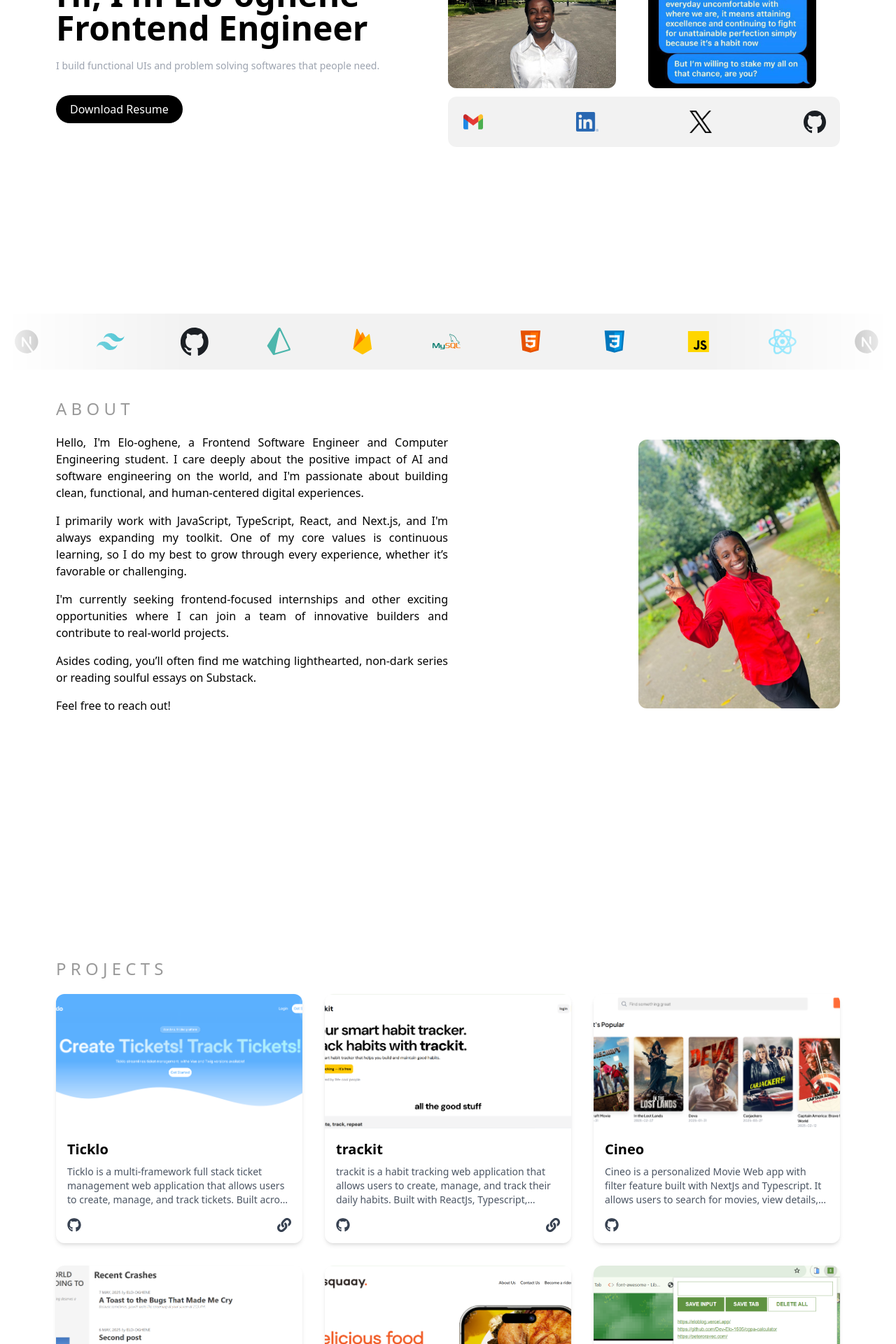
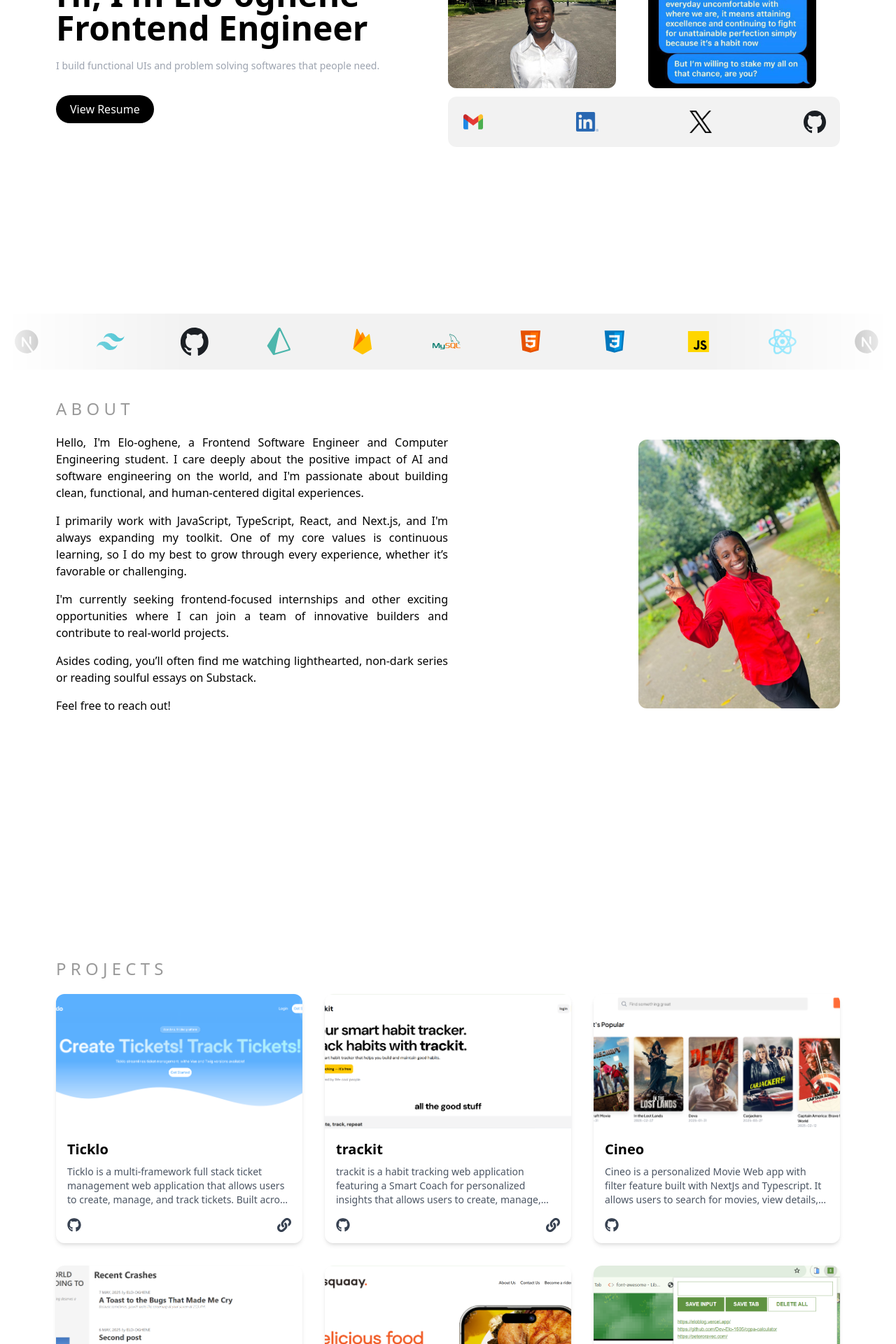
Before and after one commit to Dev-Elo-1505/Personal-Website, a React (Vite) app: page / in a window 1280 px wide. Shown: the part 420-2340 px from the top of the page at 70% size. Built offline with nearby package versions, Linux system fonts and the light colour scheme; no server answers.

Commit message:
changes: text and file

```diff
--- a/src/components/Hero.tsx
+++ b/src/components/Hero.tsx
@@ -30,7 +30,7 @@ const Hero = () => {
         <div>
         <a href={resume} target="_blank" rel="noreferrer">
           <button className="bg-dark text-white rounded-full px-5 py-2 hover:brightness-95 active:scale-95 transition-transform duration-500">
-            Download Resume
+            View Resume
           </button>
           </a>
         </div>
--- a/src/data.ts
+++ b/src/data.ts
@@ -11,13 +11,13 @@ import tailwind from "./assets/tailwind.svg";
 import firebase from "./assets/firebase.svg";
 import prisma from "./assets/prisma.svg";
 import mysql from "./assets/mysql.svg";
-import todo from "./assets/todo.png";
+// import todo from "./assets/todo.png";
 import squaay from "./assets/squaaypro.png";
 import cineo from "./assets/cineopro.png";
 import twae from "./assets/twae.png";
 import lead from "./assets/lead.png";
 import recipeep from "./assets/recipeep.png";
-import cgpa from "./assets/cgpa.png";
+// import cgpa from "./assets/cgpa.png";
 import ticklo from "./assets/ticklo.png";
 import trackit from "./assets/trackit-pic.png";
 
@@ -122,7 +122,7 @@ export const projects = [
 
     name: "trackit",
     description:
-      "trackit is a habit tracking web application that allows users to create, manage, and track their daily habits. Built with ReactJs, Typescript, TailwindCss, and Firebase for backend services.",
+      "trackit is a habit tracking web application featuring a Smart Coach for personalized insights that allows users to create, manage, and track their daily habits. Built with ReactJs, Typescript, TailwindCss, and Firebase for backend services.",
       repolink: "https://github.com/Dev-Elo-1505/trackit",
       livelink: "https://trackit-seven-neon.vercel.app/",
       src: trackit,
@@ -170,22 +170,22 @@ export const projects = [
     repolink: "https://github.com/Dev-Elo-1505/recipeep",
     src: recipeep,
   },
-  {
+  // {
 
-    name: "TODO",
-    description:
-      "TODO is a todo application built with HTML, CSS and Javascript. It allows users to view, add and delete items on a todo list. It also has a light and dark theme to improve accessibility, readability and user experience",
-    repolink: "https://github.com/Dev-Elo-1505/Todo-app.git",
-    livelink: "https://todo-app-eight-zeta-90.vercel.app/",
-    src: todo,
-  },
-  {
+  //   name: "TODO",
+  //   description:
+  //     "TODO is a todo application built with HTML, CSS and Javascript. It allows users to view, add and delete items on a todo list. It also has a light and dark theme to improve accessibility, readability and user experience",
+  //   repolink: "https://github.com/Dev-Elo-1505/Todo-app.git",
+  //   livelink: "https://todo-app-eight-zeta-90.vercel.app/",
+  //   src: todo,
+  // },
+  // {
 
-    name: "5 point CGPA Calculator",
-    description:
-      "It helps students calculate their CGPA based on their courses, grades, and units. Built using ReactJs, Typescript, and Vanilla CSS.",
-    repolink: "https://github.com/Dev-Elo-1505/cgpa-calculator",
-    livelink: "https://cgpa-calculator-black.vercel.app/",
-    src: cgpa,
-  },
+  //   name: "5 point CGPA Calculator",
+  //   description:
+  //     "It helps students calculate their CGPA based on their courses, grades, and units. Built using ReactJs, Typescript, and Vanilla CSS.",
+  //   repolink: "https://github.com/Dev-Elo-1505/cgpa-calculator",
+  //   livelink: "https://cgpa-calculator-black.vercel.app/",
+  //   src: cgpa,
+  // },
 ];
```
Also changed, not shown: 1 other file (tests, documents, lock files or other folders).
